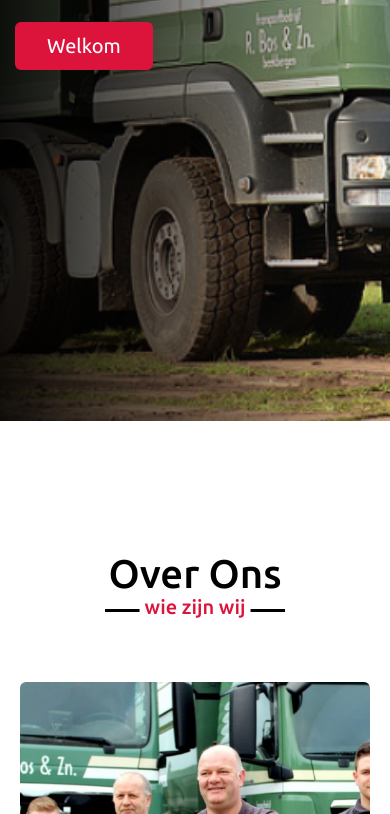
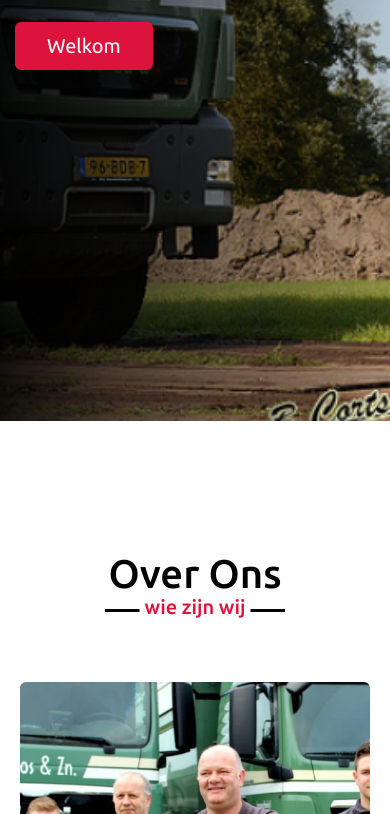
Before and after one commit to JR-BOS/R.Bos-en-Zonen, a plain HTML site: page index.html in a window 390 px wide. Shown: the part 423-1237 px from the top of the page. Drawn offline with nearby package versions, Linux system fonts and the light colour scheme.

Commit message:
Update style.css

```diff
--- a/style.css
+++ b/style.css
@@ -634,4 +634,7 @@ footer span {
   .media .container {
     width: 350px;
   }
+
+  .home {
+    background-position: right top;
 }
```
